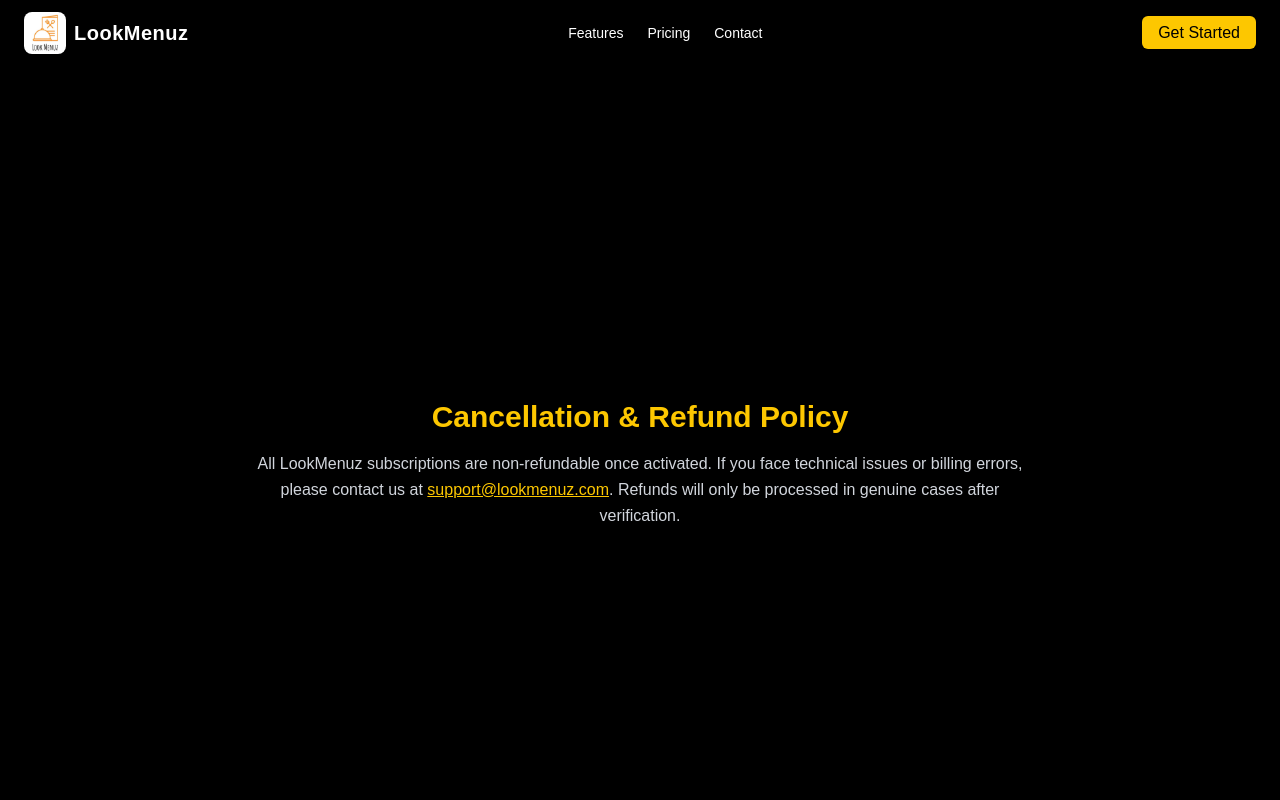
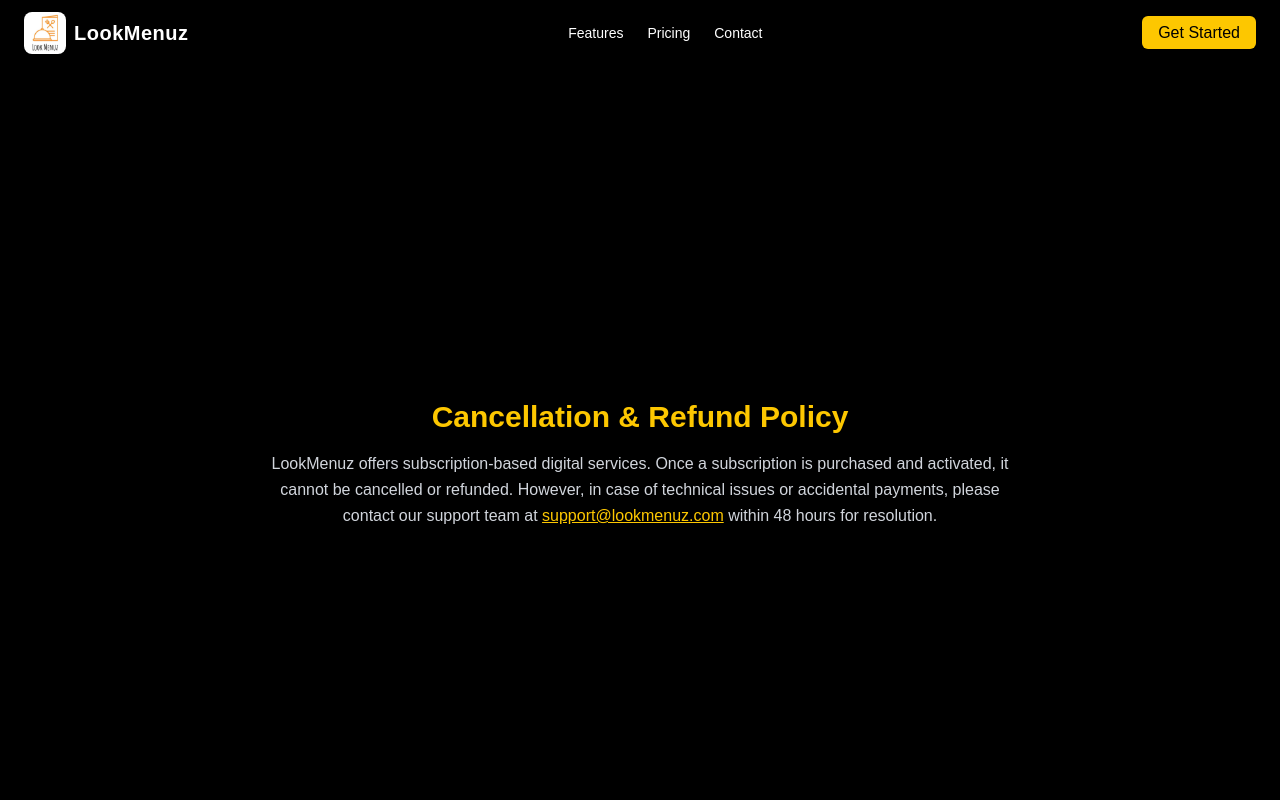
Before and after one commit to Zayed-Attar/lookmenuz-site, a Next.js app: page /refund-policy in a window 1280 px wide. Shown: the top 800 px of the page. Built offline with nearby package versions, Linux system fonts and the light colour scheme.

Commit message:
Fixed refund policy page

```diff
--- a/src/pages/refund-policy.tsx
+++ b/src/pages/refund-policy.tsx
@@ -5,15 +5,17 @@
         Cancellation & Refund Policy
       </h1>
       <p className="max-w-3xl text-center text-gray-300 leading-relaxed">
-        All LookMenuz subscriptions are non-refundable once activated. If you
-        face technical issues or billing errors, please contact us at{" "}
+        LookMenuz offers subscription-based digital services. Once a
+        subscription is purchased and activated, it cannot be cancelled or
+        refunded. However, in case of technical issues or accidental payments,
+        please contact our support team at{" "}
         <a
           href="mailto:support@lookmenuz.com"
           className="text-yellow-400 underline"
         >
           support@lookmenuz.com
-        </a>
-        . Refunds will only be processed in genuine cases after verification.
+        </a>{" "}
+        within 48 hours for resolution.
       </p>
     </div>
   );
```
